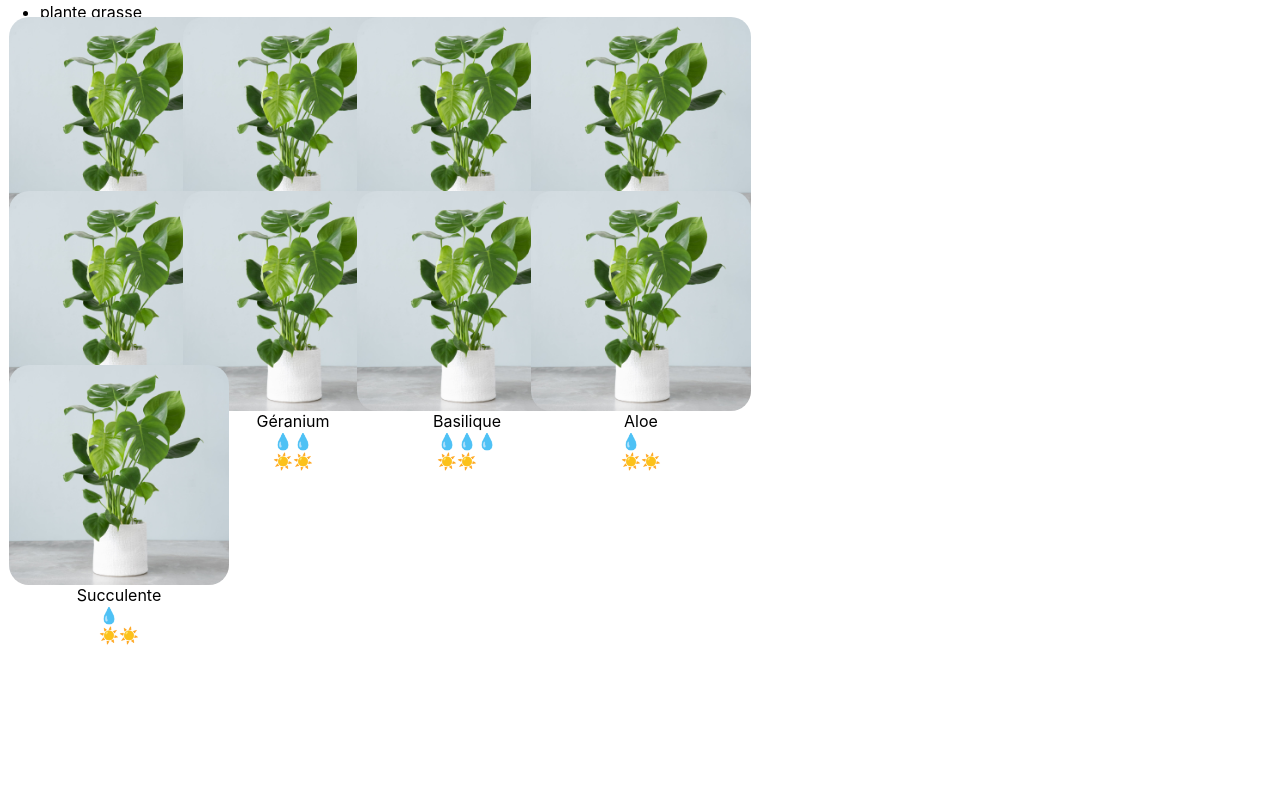
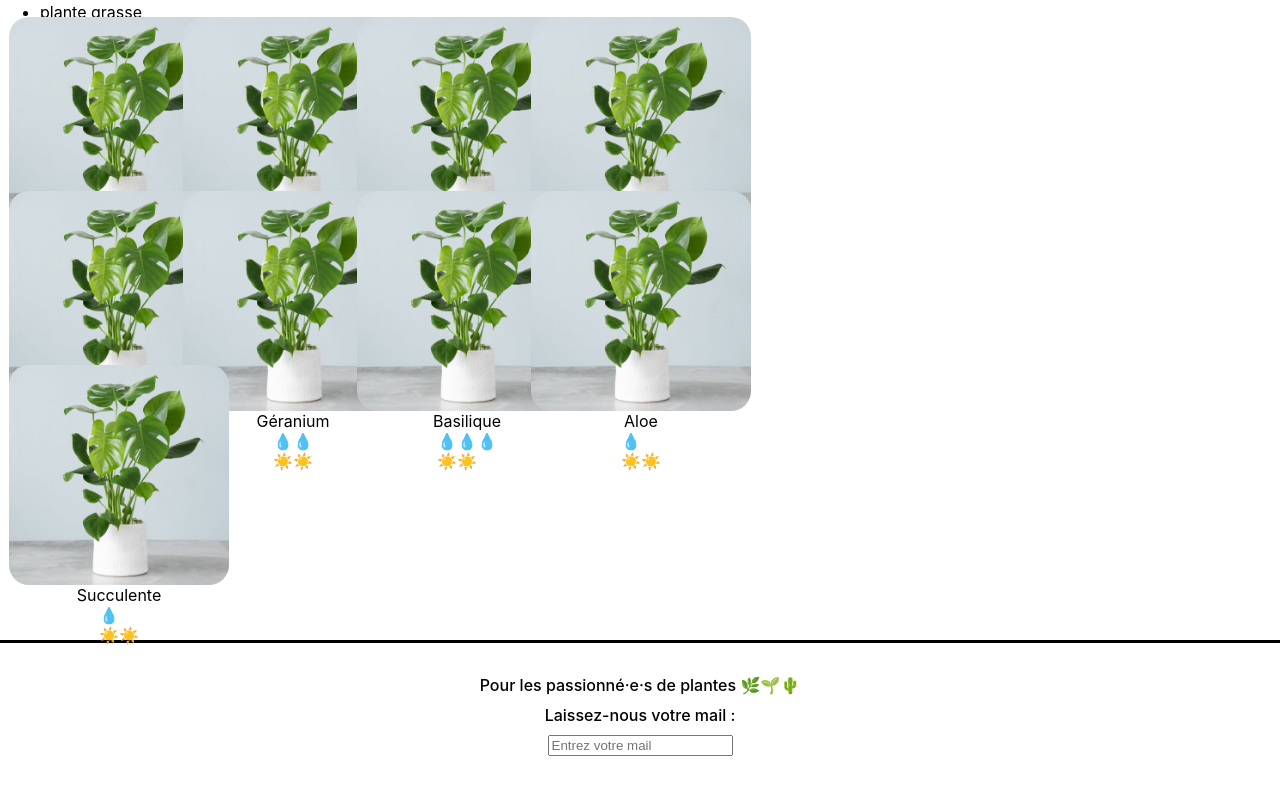
Before and after one commit to Akanj/reactJS, a React (Create React App) app: page / in a window 1280 px wide. Shown: the part 432-1220 px from the top of the page. Before the commit the page ends 1077 px from the top, so only its background shows below. Built offline with nearby package versions, Linux system fonts and the light colour scheme.

Commit message:
Footer implementation

```diff
--- a/src/components/App.js
+++ b/src/components/App.js
@@ -2,6 +2,7 @@
 import Banner from './Banner'
 import Cart from './Cart'
 import ShoppingList from "./ShoppingList";
+import QuestionForm from "./Footer";
 
 function App() {
   return (
@@ -9,6 +10,7 @@ function App() {
         <Banner />
         <Cart />
         <ShoppingList/>
+        <QuestionForm/>
       </div>
   )
 }
```
